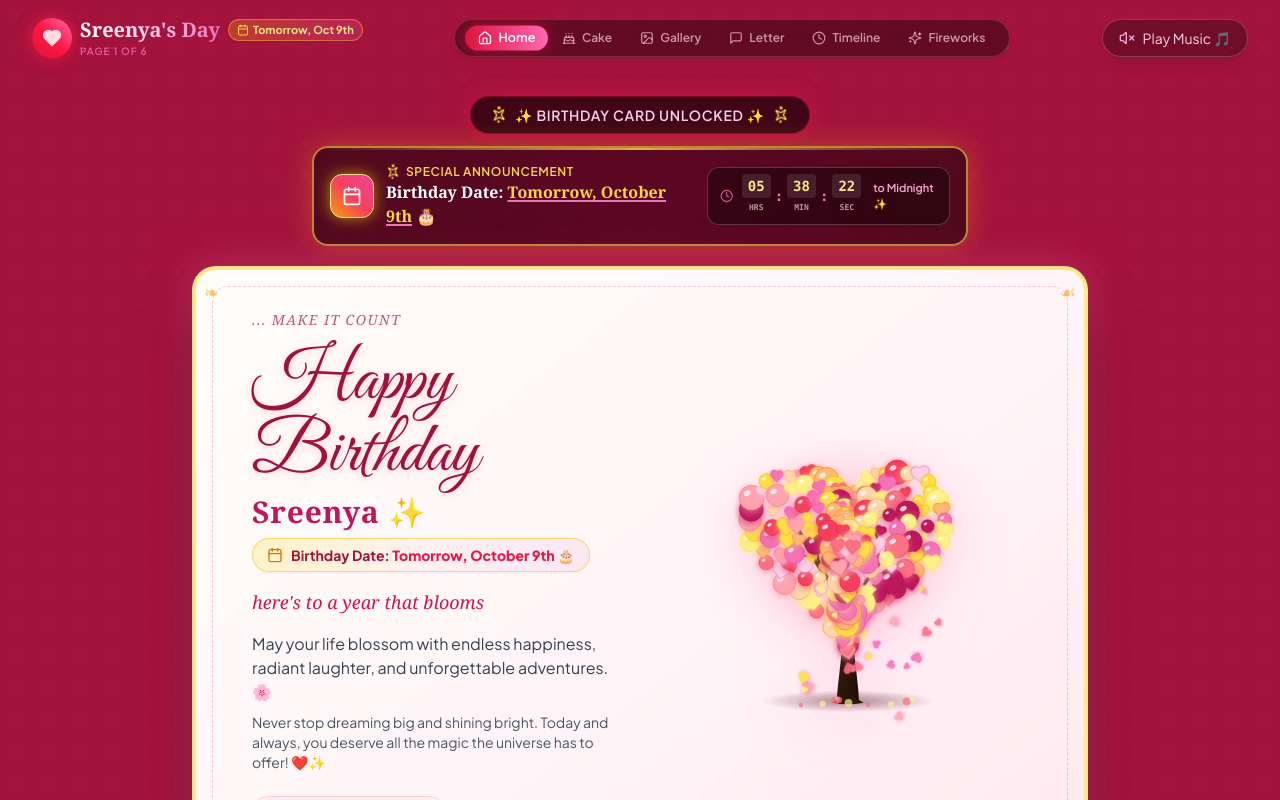
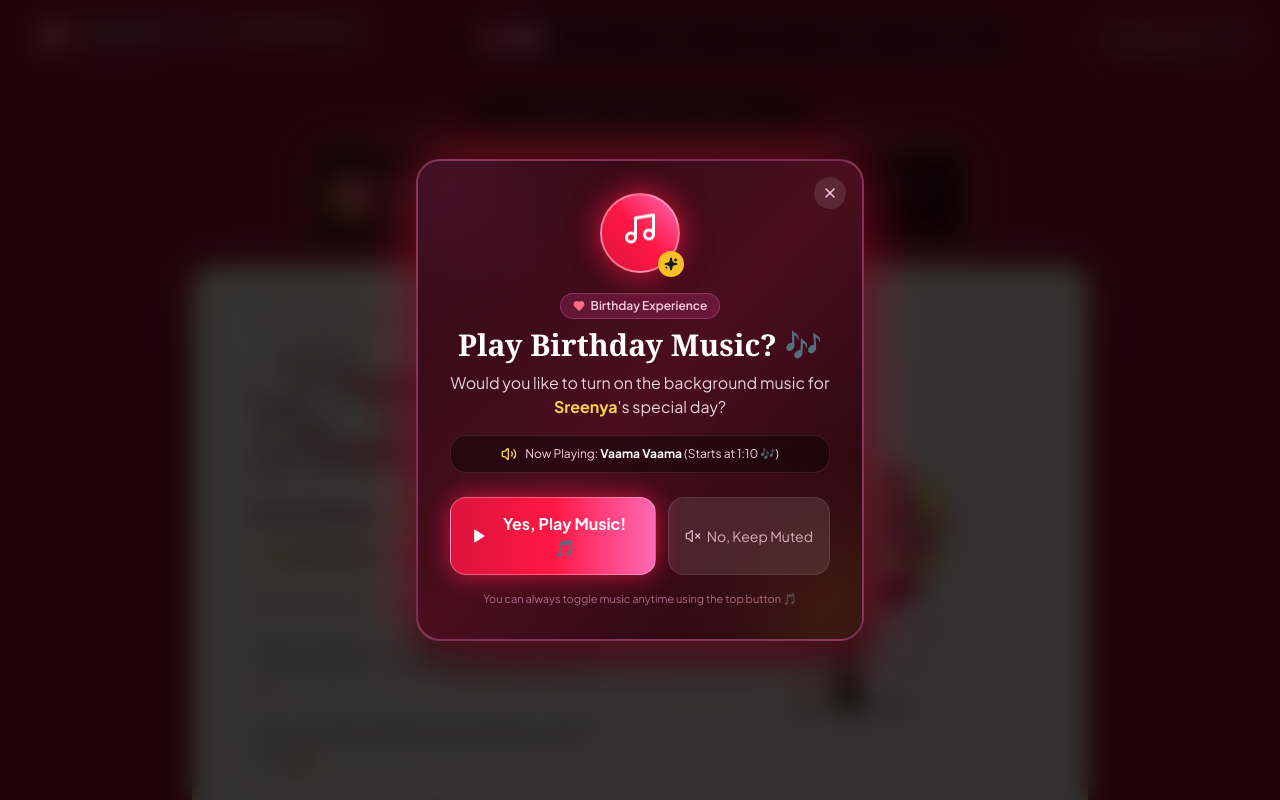
Before and after one commit to lbdigitalcreations/Sreeya, a React (Vite) app: page / in a window 1280 px wide. Shown: the top 800 px of the page. Built offline with nearby package versions, Linux system fonts and the light colour scheme; a web font is replaced by a local one.

Commit message:
Add entrance prompt asking user to play background music

```diff
--- a/src/App.jsx
+++ b/src/App.jsx
@@ -9,6 +9,8 @@ import { GrandFinaleSlide } from './components/GrandFinaleSlide';
 import { GrandFinale } from './components/GrandFinale';
 import { Footer } from './components/Footer';
 import { BackgroundEffects } from './components/BackgroundEffects';
+import { MusicPromptModal } from './components/MusicPromptModal';
+import { audioEngine } from './services/audioService';
 
 const TOTAL_PAGES = 6;
 
@@ -20,6 +22,17 @@ function App() {
   const [showGrandFinale, setShowGrandFinale] = useState(false);
 
   const [showBlowPrompt, setShowBlowPrompt] = useState(false);
+  const [showMusicPrompt, setShowMusicPrompt] = useState(true);
+
+  const handleAcceptMusic = () => {
+    audioEngine.startMusic();
+    audioEngine.playSparkleFX();
+    setShowMusicPrompt(false);
+  };
+
+  const handleDeclineMusic = () => {
+    setShowMusicPrompt(false);
+  };
 
   const navigatePage = (page) => {
     // If trying to advance past cake without blowing candles, show polite prompt instead of alert
@@ -118,6 +131,14 @@ function App() {
         </div>
       )}
 
+      {/* Entry Modal Asking To Play Background Music */}
+      <MusicPromptModal
+        isOpen={showMusicPrompt}
+        friendName={friendName}
+        onAccept={handleAcceptMusic}
+        onDecline={handleDeclineMusic}
+      />
+
       <GrandFinale
         friendName={friendName}
         isOpen={showGrandFinale}
--- a/src/components/LandingHero.jsx
+++ b/src/components/LandingHero.jsx
@@ -1,10 +1,21 @@
-import React from 'react';
+import React, { useState, useEffect } from 'react';
 import { motion } from 'framer-motion';
-import { Sparkles, RotateCcw, Volume2, ArrowRight, Calendar } from 'lucide-react';
+import { Sparkles, RotateCcw, Volume2, ArrowRight, Calendar, Play, Pause } from 'lucide-react';
 import { HeartBlossomTree } from './HeartBlossomTree';
 import { BirthdayDateBanner } from './BirthdayDateBanner';
+import { audioEngine } from '../services/audioService';
 
 export const LandingHero = ({ friendName = 'Sreenya', onOpenSurprise, customMessage }) => {
+  const [isPlaying, setIsPlaying] = useState(false);
+
+  useEffect(() => {
+    const unsub = audioEngine.subscribe((state) => setIsPlaying(state));
+    return () => unsub();
+  }, []);
+
+  const handleToggleSound = () => {
+    audioEngine.toggleMusic();
+  };
 
   return (
     <section className="relative min-h-[calc(100vh-4rem)] flex flex-col items-center justify-center px-4 py-8 overflow-hidden z-10 select-none">
@@ -128,10 +139,27 @@ export const LandingHero = ({ friendName = 'Sreenya', onOpenSurprise, customMess
                         transition={{ delay: 0.9 }}
                         className="pt-2 flex items-center justify-center md:justify-start gap-3"
                       >
-                        <div className="flex items-center gap-1.5 text-[11px] font-semibold text-[#BE123C]/80 bg-[#FFF1F2] px-3.5 py-1.5 rounded-full border border-[#FECDD3]">
-                          <Volume2 className="w-3.5 h-3.5 text-[#E11D48] animate-pulse" />
-                          <span>Birthday Melody Playing 🎵</span>
-                        </div>
+                        <button
+                          type="button"
+                          onClick={handleToggleSound}
+                          className={`flex items-center gap-2 text-xs sm:text-sm font-semibold px-4 py-2 rounded-full border transition-all cursor-pointer shadow-sm ${
+                            isPlaying
+                              ? 'text-[#BE123C] bg-[#FFF1F2] border-[#FECDD3] shadow-[0_0_15px_rgba(255,105,180,0.5)]'
+                              : 'text-[#9F1239] bg-white hover:bg-pink-50 border-[#FDA4AF] hover:scale-105'
+                          }`}
+                        >
+                          {isPlaying ? (
+                            <>
+                              <Volume2 className="w-4 h-4 text-[#E11D48] animate-bounce" />
+                              <span>Playing: Vaama Vaama (from 1:10) 🎶</span>
+                            </>
+                          ) : (
+                            <>
+                              <Play className="w-3.5 h-3.5 text-[#E11D48] fill-[#E11D48]" />
+                              <span>Click to Play Song 🎵</span>
+                            </>
+                          )}
+                        </button>
                       </motion.div>
                     </div>
 
--- /dev/null
+++ b/src/components/MusicPromptModal.jsx
@@ -0,0 +1,95 @@
+import React from 'react';
+import { motion, AnimatePresence } from 'framer-motion';
+import { Music, Volume2, VolumeX, Sparkles, Heart, Play, X } from 'lucide-react';
+
+export const MusicPromptModal = ({ isOpen, friendName = 'Sreenya', onAccept, onDecline }) => {
+  if (!isOpen) return null;
+
+  return (
+    <AnimatePresence>
+      <motion.div
+        initial={{ opacity: 0 }}
+        animate={{ opacity: 1 }}
+        exit={{ opacity: 0 }}
+        className="fixed inset-0 z-50 bg-black/80 backdrop-blur-md flex items-center justify-center p-4 select-none"
+      >
+        <motion.div
+          initial={{ scale: 0.85, y: 25, opacity: 0 }}
+          animate={{ scale: 1, y: 0, opacity: 1 }}
+          exit={{ scale: 0.85, y: 25, opacity: 0 }}
+          transition={{ type: 'spring', damping: 22, stiffness: 260 }}
+          className="relative max-w-md w-full rounded-3xl bg-gradient-to-br from-[#2D0A14] via-[#4A0E1F] to-[#1F040C] border-2 border-pink-400/40 p-6 sm:p-8 text-center text-white shadow-[0_0_60px_rgba(255,23,68,0.5),0_20px_40px_rgba(0,0,0,0.8)] overflow-hidden"
+        >
+          {/* Subtle Ambient Background Glow */}
+          <div className="absolute -top-16 -left-16 w-40 h-40 bg-pink-500/20 rounded-full blur-3xl pointer-events-none" />
+          <div className="absolute -bottom-16 -right-16 w-40 h-40 bg-amber-400/20 rounded-full blur-3xl pointer-events-none" />
+
+          {/* Close Button */}
+          <button
+            onClick={onDecline}
+            className="absolute top-4 right-4 p-2 rounded-full bg-white/10 hover:bg-white/20 text-pink-200 hover:text-white transition-all cursor-pointer"
+            aria-label="Close"
+          >
+            <X className="w-4 h-4" />
+          </button>
+
+          {/* Animated Music Badge Icon */}
+          <div className="relative mx-auto mb-5 w-20 h-20">
+            <div className="absolute inset-0 rounded-full bg-gradient-to-tr from-[#DC143C] via-[#FF1744] to-[#FF69B4] animate-ping opacity-25" />
+            <div className="relative w-full h-full rounded-full bg-gradient-to-tr from-[#DC143C] via-[#FF1744] to-[#FF69B4] flex items-center justify-center shadow-[0_0_30px_rgba(255,23,68,0.8)] border-2 border-white/40">
+              <Music className="w-9 h-9 text-white animate-bounce" />
+            </div>
+            <div className="absolute -bottom-1 -right-1 p-1.5 rounded-full bg-amber-400 text-gray-900 shadow-md">
+              <Sparkles className="w-3.5 h-3.5 fill-gray-900" />
+            </div>
+          </div>
+
+          {/* Headline */}
+          <div className="inline-flex items-center gap-1.5 px-3 py-1 rounded-full bg-pink-500/20 border border-pink-400/30 text-pink-200 text-xs font-semibold mb-2">
+            <Heart className="w-3 h-3 text-rose-400 fill-rose-400" />
+            <span>Birthday Experience</span>
+          </div>
+
+          <h3 className="font-serif text-2xl sm:text-3xl font-bold text-white mb-2 leading-tight">
+            Play Birthday Music? 🎶
+          </h3>
+
+          <p className="text-pink-100/90 text-sm sm:text-base leading-relaxed mb-4">
+            Would you like to turn on the background music for <span className="text-amber-300 font-bold">{friendName}</span>'s special day?
+          </p>
+
+          {/* Song Info Pill */}
+          <div className="mb-6 p-2.5 rounded-2xl bg-black/40 border border-white/10 flex items-center justify-center gap-2 text-xs text-pink-200">
+            <Volume2 className="w-4 h-4 text-amber-300 shrink-0" />
+            <span>Now Playing: <strong className="text-white">Vaama Vaama</strong> (Starts at 1:10 🎶)</span>
+          </div>
+
+          {/* Action Buttons */}
+          <div className="flex flex-col sm:flex-row gap-3">
+            <button
+              type="button"
+              onClick={onAccept}
+              className="flex-1 py-3.5 px-5 rounded-2xl font-bold text-sm sm:text-base text-white bg-gradient-to-r from-[#DC143C] via-[#FF1744] to-[#FF69B4] shadow-[0_0_25px_rgba(255,23,68,0.7)] hover:shadow-[0_0_35px_rgba(255,23,68,0.9)] hover:scale-102 active:scale-98 transition-all flex items-center justify-center gap-2 cursor-pointer border border-white/30"
+            >
+              <Play className="w-4 h-4 fill-white" />
+              <span>Yes, Play Music! 🎵</span>
+            </button>
+
+            <button
+              type="button"
+              onClick={onDecline}
+              className="py-3 px-4 rounded-2xl font-medium text-xs sm:text-sm text-pink-200/80 hover:text-white bg-white/10 hover:bg-white/20 active:scale-98 transition-all flex items-center justify-center gap-1.5 cursor-pointer border border-white/10"
+            >
+              <VolumeX className="w-4 h-4" />
+              <span>No, Keep Muted</span>
+            </button>
+          </div>
+
+          <p className="mt-4 text-[11px] text-pink-300/60">
+            You can always toggle music anytime using the top button 🎵
+          </p>
+        </motion.div>
+      </motion.div>
+    </AnimatePresence>
+  );
+};
--- a/src/components/Navbar.jsx
+++ b/src/components/Navbar.jsx
@@ -79,21 +79,21 @@ export const Navbar = ({ friendName, currentPage, totalPages, onNavigatePage })
           {/* Music Button */}
           <button
             onClick={toggleMusic}
-            title={isPlaying ? "Mute Background Music" : "Play Birthday Song"}
+            title={isPlaying ? "Mute Background Music" : "Play Vaama Vaama Song 🎵"}
             className={`flex items-center gap-2 px-3 sm:px-4 py-2 rounded-full font-medium text-xs sm:text-sm transition-all shadow-lg border cursor-pointer ${
               isPlaying
                 ? 'bg-gradient-to-r from-[#DC143C] to-[#FF69B4] text-white border-pink-300/60 shadow-[0_0_20px_rgba(255,105,180,0.6)] animate-pulse'
-                : 'bg-black/30 text-pink-200 border-white/20 hover:border-pink-300 hover:text-white'
+                : 'bg-gradient-to-r from-amber-500/25 via-rose-500/20 to-pink-500/25 text-amber-100 border-amber-300/60 hover:border-pink-300 hover:text-white shadow-[0_0_15px_rgba(255,215,0,0.3)] hover:scale-105'
             }`}
           >
             {isPlaying ? (
               <>
                 <Volume2 className="w-4 h-4 text-white animate-bounce" />
-                <span className="hidden sm:inline">Music ON</span>
+                <span className="hidden sm:inline">Music ON 🎶</span>
               </>
             ) : (
               <>
-                <VolumeX className="w-4 h-4 text-pink-300" />
+                <VolumeX className="w-4 h-4 text-amber-300" />
                 <span className="hidden sm:inline">Play Music 🎵</span>
               </>
             )}
```
